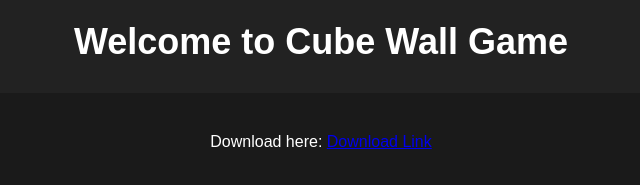
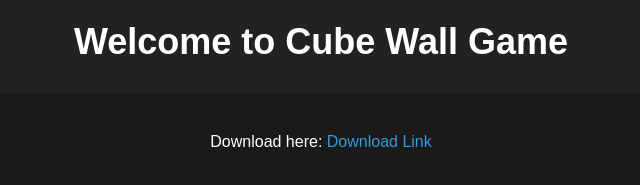
Before and after one commit to ewiko/Cube-Wall-Game, a plain HTML site: page index.html in a window 1280 px wide. Shown: the part 173-358 px from the top of the page, without its empty margins (319-959 px from the left). Drawn offline with Linux system fonts and the light colour scheme.

Commit message:
Update index.html

```diff
--- a/index.html
+++ b/index.html
@@ -46,7 +46,7 @@
     <h1>Welcome to Cube Wall Game</h1>
   </header>
   <div class="content">
-    <p>Download here: <a href="https://play.google.com/store/apps/details?id=com.Ewiko.CubeWallRumble">Download Link</a></p>
+    <p>Download here: <a href="https://play.google.com/store/apps/details?id=com.Ewiko.CubeWallRumble" style="color: #3498db; text-decoration: none;">Download Link</a></p>
 
 
   </div>
```
